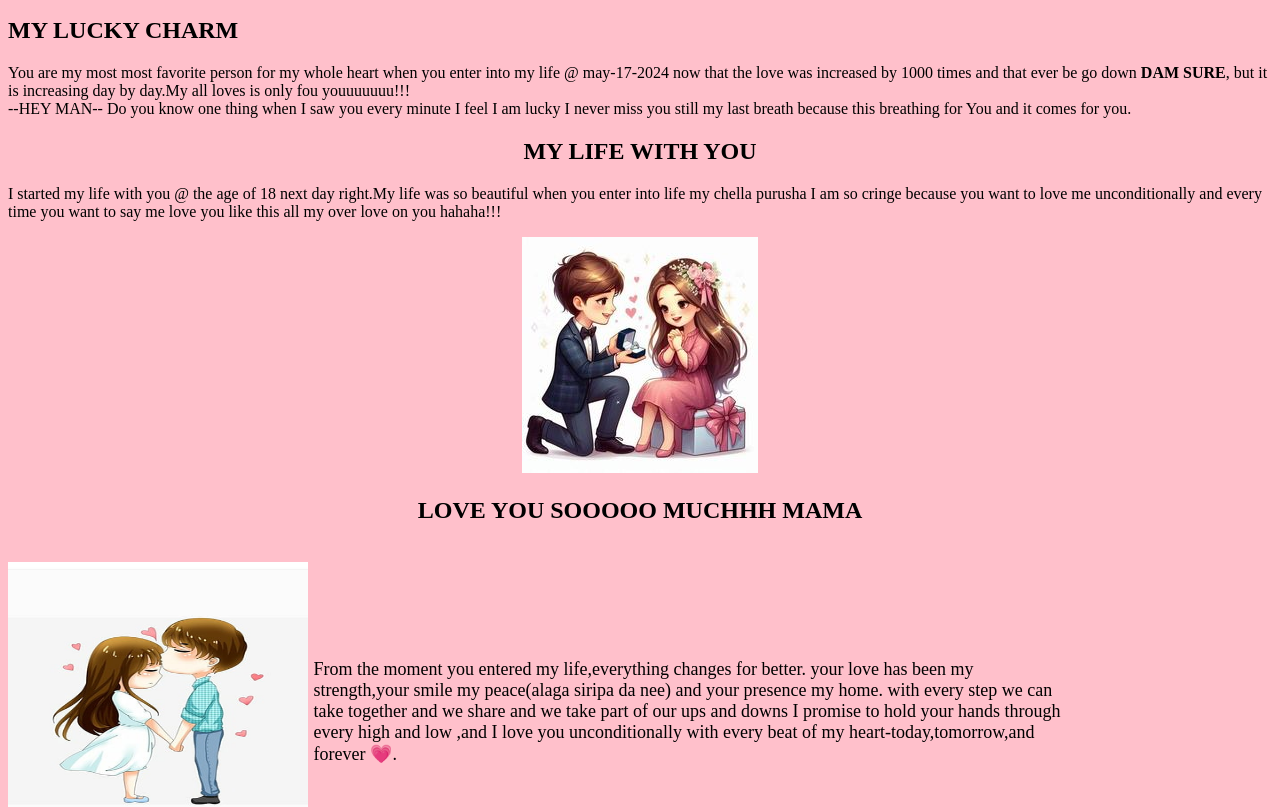
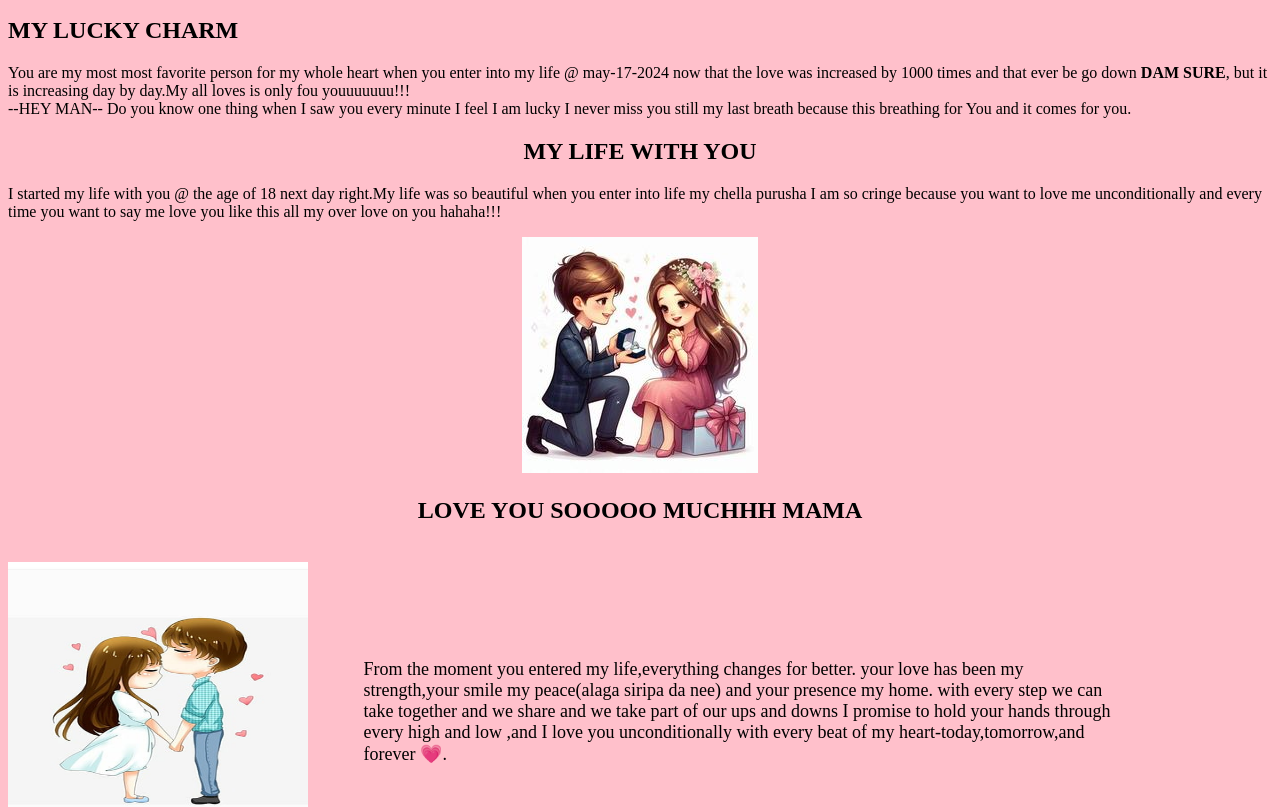
Before and after one commit to DEVASRI1613/personal2-17.08.25, a plain HTML site: page index.html in a window 1280 px wide. Shown: the part 173-980 px from the top of the page. Drawn offline with Linux system fonts and the light colour scheme.

Commit message:
Update style.css

```diff
--- a/style.css
+++ b/style.css
@@ -7,8 +7,7 @@
 .text {
             width: 60%;
             font-size: 18px;
-            margin-right:200px;
-            margin:50px auto;
+            margin-right:150px;
         }
     #id {
             display: flex;
@@ -18,7 +17,7 @@
 .text {
             width: 60%;
             font-size: 18px;
-            margin-right:200px;
+            margin-right:150px;
         }
 
 
```
